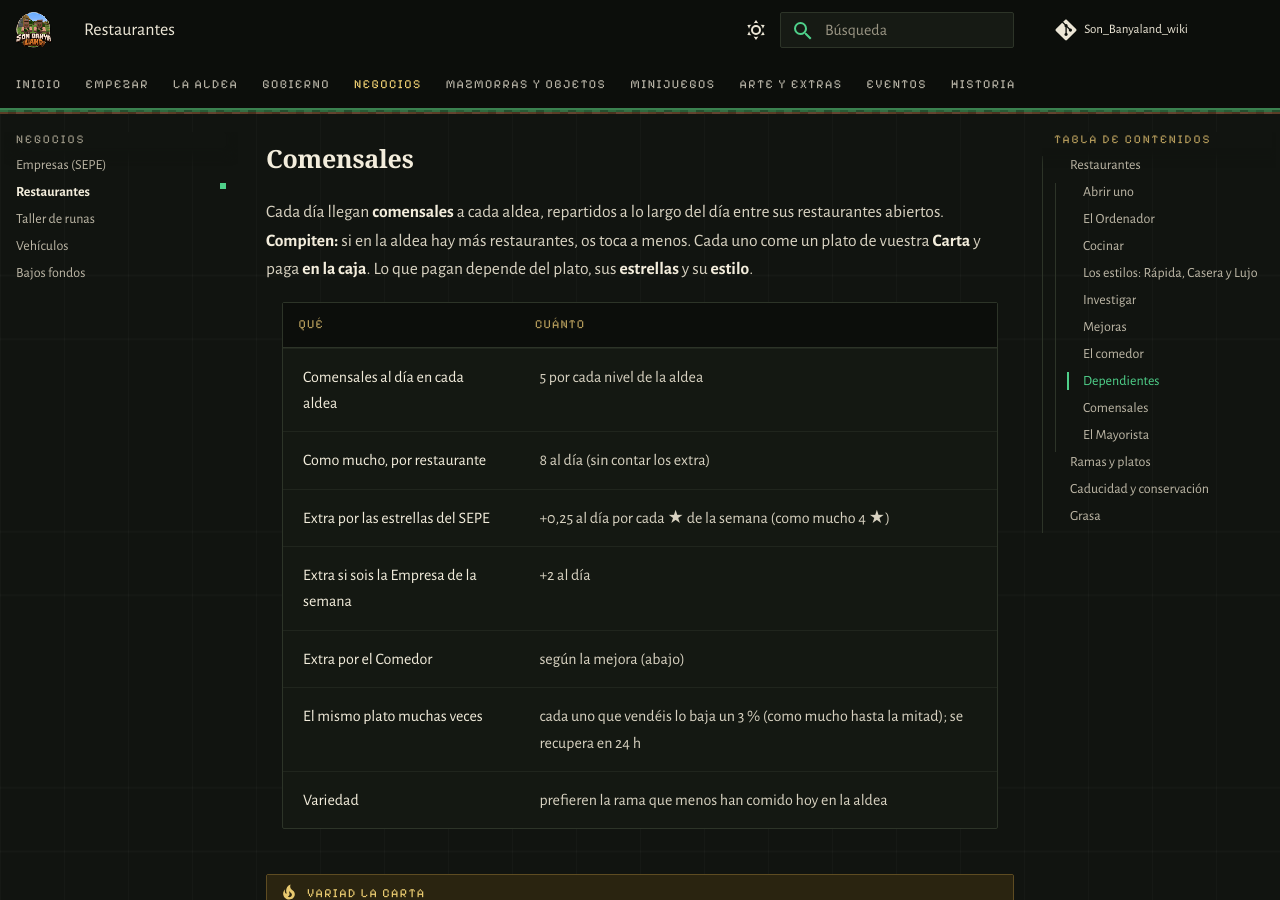
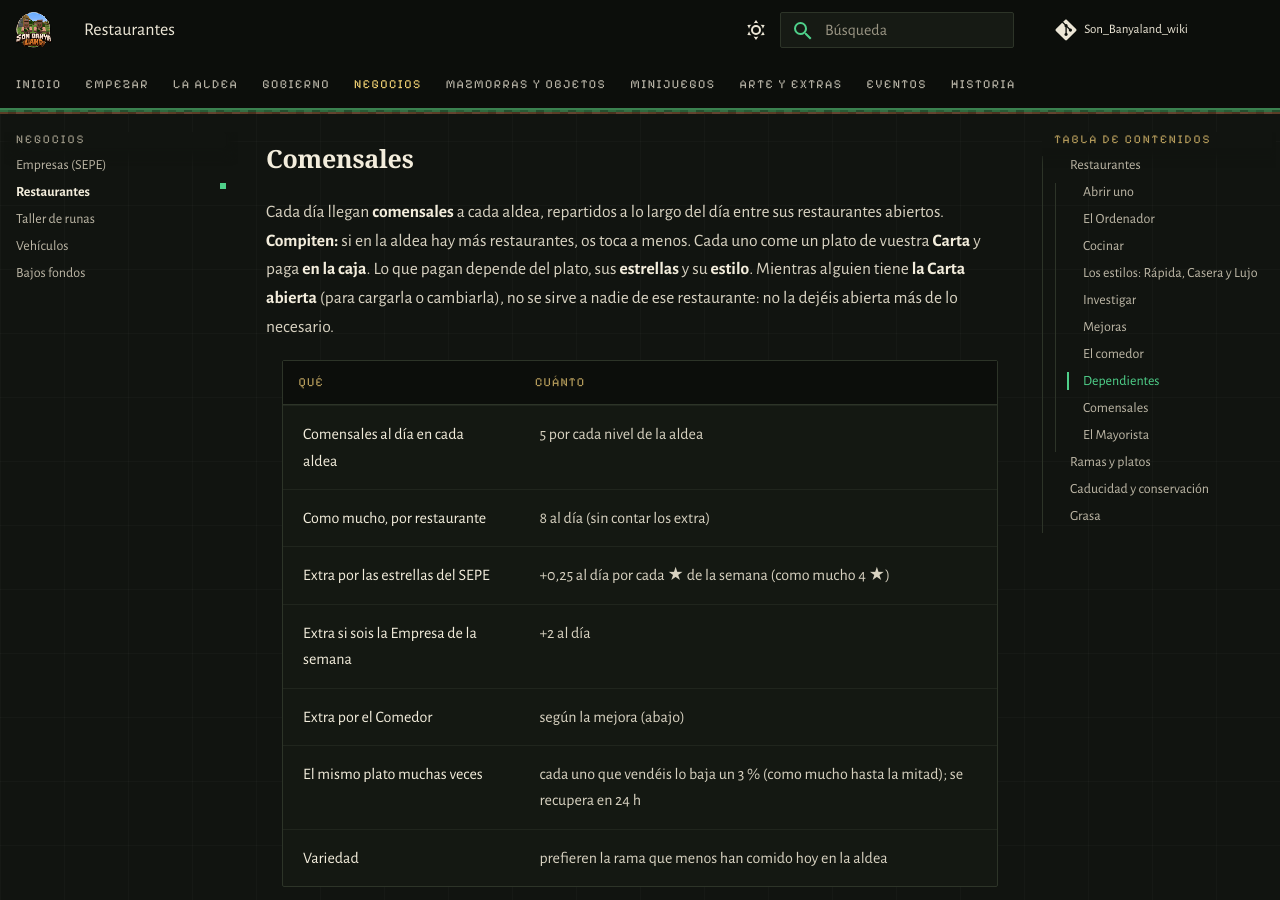
Before and after one commit to PigPilgrim/Son_Banyaland_wiki, an MkDocs documentation site: the page built from docs/restaurantes.md, in a window 1280 px wide and 900 px high, scrolled down 6307 px. Built offline with MkDocs 1.6.1 and Material for MkDocs 9.7.7, drawn with Linux system fonts in a browser that asks for light colours; some web fonts are replaced; comment, search, counter and statistics services are not loaded.

Commit message:
Auditoría, críticos 2/3: con la Carta abierta no se sirve; en el fortín no se fabrica
Co-Authored-By: Claude Opus 5.5 <noreply@anthropic.com>

```diff
--- a/docs/restaurantes.md
+++ b/docs/restaurantes.md
@@ -119,6 +119,8 @@ vuestros platos **a cualquiera**, al **precio que ponga el dueño**. Lo que paga
 Cada día llegan **comensales** a cada aldea, repartidos a lo largo del día entre sus restaurantes abiertos. **Compiten:**
 si en la aldea hay más restaurantes, os toca a menos. Cada uno come un plato de vuestra **Carta** y paga **en la caja**.
 Lo que pagan depende del plato, sus **estrellas** y su **estilo**.
+Mientras alguien tiene **la Carta abierta** (para cargarla o cambiarla), no se sirve a nadie de ese restaurante: no la
+dejéis abierta más de lo necesario.
 
 --8<-- "_generado/restaurantes_comensales.md"
 
```
Also changed, not shown: docs/clanes.md (+1 -0 lines).
